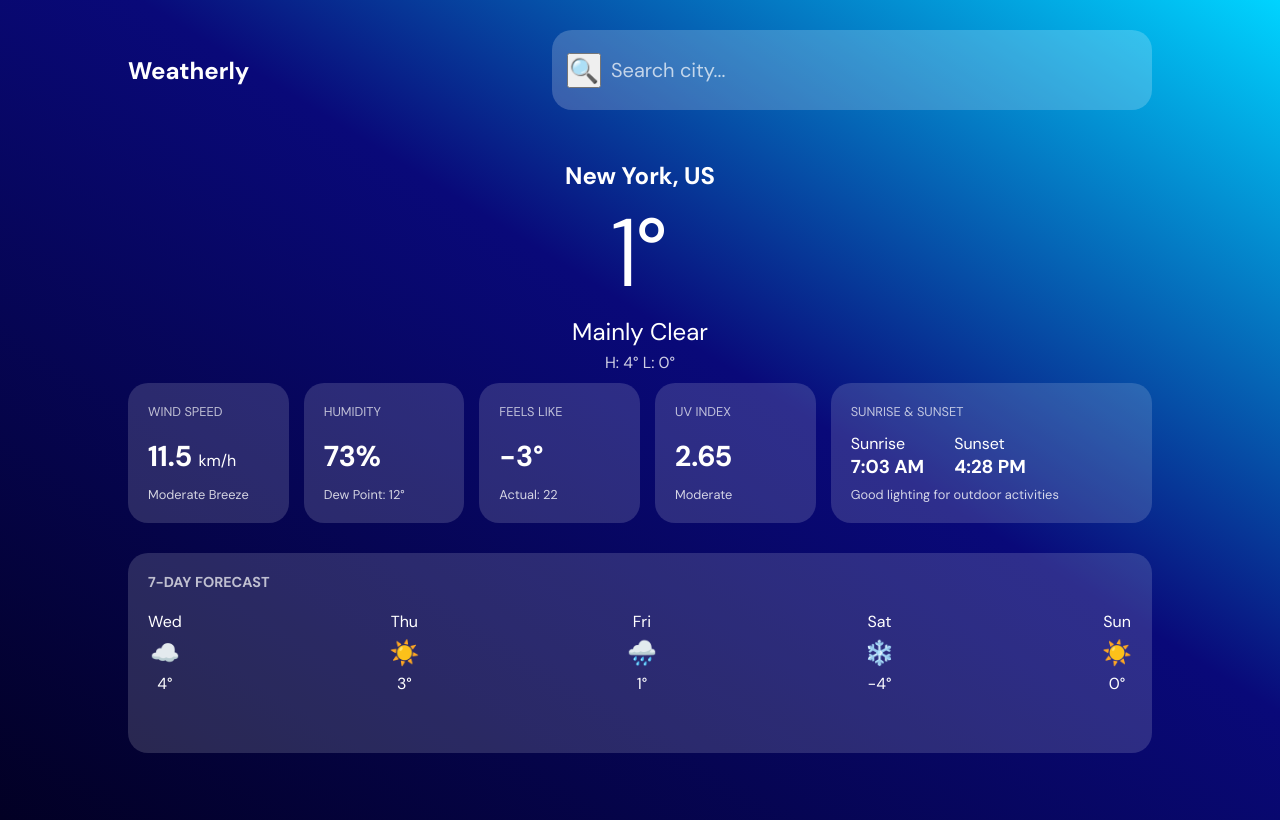
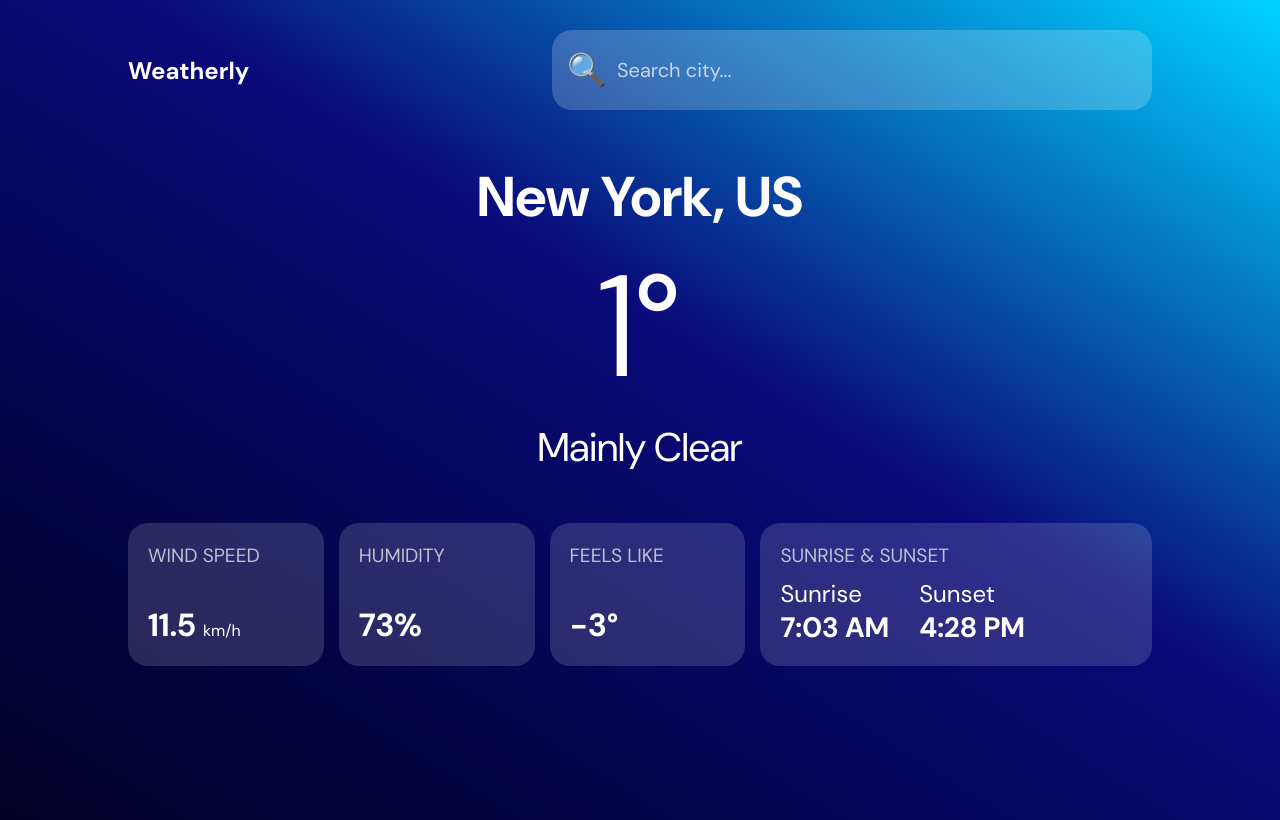
Before and after one commit to hrishikesh-tabib/Task-2-Weather-Forecast, a plain HTML site: page index.html in a window 1280 px wide. Drawn offline with Linux system fonts and the light colour scheme.

Commit message:
Final weather forecast with only functional blocks

```diff
--- a/index.html
+++ b/index.html
@@ -23,7 +23,7 @@
                 <h1>New York, US</h1>
                 <div class="current-temp">1°</div>
                 <div class="weather-desc">Mainly Clear</div>
-                <div class="high-low">H: 4°  L: 0°</div>
+
             </div>
         </section>
 
@@ -32,26 +32,26 @@
             <div class="card">
                 <div class="card-title">WIND SPEED</div>
                 <div class="card-value wind">11.5 <span>km/h</span></div>
-                <div class="card-sub">Moderate Breeze</div>
+
             </div>
 
             <div class="card">
                 <div class="card-title">HUMIDITY</div>
                 <div class="card-value humidity">73%</div>
-                <div class="card-sub">Dew Point: 12°</div>
+
             </div>
 
             <div class="card">
                 <div class="card-title">FEELS LIKE</div>
                 <div class="card-value feels-like">-3°</div>
-                <div class="card-sub">Actual: 22</div>
+
             </div>
 
-            <div class="card">
+            <!-- <div class="card">
                 <div class="card-title">UV INDEX</div>
                 <div class="card-value">2.65</div>
                 <div class="card-sub">Moderate</div>
-            </div>
+            </div> -->
 
              <div class="card wide-card">
                 <div class="card-title">SUNRISE & SUNSET</div>
@@ -65,43 +65,10 @@
                         <h3>4:28 PM</h3>
                     </div>
                 </div>
-                <div class="card-sub">Good lighting for outdoor activities</div>
-            </div>
+                <!-- <div class="card-sub">Good lighting for outdoor activities</div>
+            </div> -->
 
         </section>
-
-        <section class="forecast-section">
-            <h3>7-Day Forecast</h3>
-            <div class="forecast-row">
-                <div class="forecast-day">
-                    <span>Wed</span>
-                    <div class="icon-placeholder">☁️</div>
-                    <span>4°</span>
-                </div>
-                <div class="forecast-day">
-                    <span>Thu</span>
-                    <div class="icon-placeholder">☀️</div>
-                    <span>3°</span>
-                </div>
-                <div class="forecast-day">
-                    <span>Fri</span>
-                    <div class="icon-placeholder">🌧️</div>
-                    <span>1°</span>
-                </div>
-                <div class="forecast-day">
-                    <span>Sat</span>
-                    <div class="icon-placeholder">❄️</div>
-                    <span>-4°</span>
-                </div>
-                <div class="forecast-day">
-                    <span>Sun</span>
-                    <div class="icon-placeholder">☀️</div>
-                    <span>0°</span>
-                </div>
-            </div>
-        </section>
-
-
 
     </div>
 
--- a/style.css
+++ b/style.css
@@ -76,19 +76,31 @@ body {
     color: rgba(255, 255, 255, 0.7);
 }
 
+.icon-placeholder {
+    background: transparent;
+    border: none;
+    /* width: 50px;
+    height: 50px; */
+    font-size: 2rem;
+}
+
 /* --- MAIN WEATHER SECTION --- */
 .main-weather {
     text-align: center;
-    margin-bottom: 10px;
+    margin-bottom: 50px;
+}
+
+.city-info h1 {
+    font-size: 3.5rem;
 }
 
 .current-temp {
-    font-size: 6rem; /* Big number like the PDF */
+    font-size: 9rem; /* Big number like the PDF */
     font-weight: 300;
 }
 
 .weather-desc {
-    font-size: 1.5rem;
+    font-size: 2.5rem;
     margin-bottom: 5px;
 }
 
@@ -124,14 +136,14 @@ body {
 }
 
 .card-title {
-    font-size: 0.8rem;
+    font-size: 1.2rem;
     opacity: 0.7;
     text-transform: uppercase;
     margin-bottom: 10px;
 }
 
 .card-value {
-    font-size: 1.8rem;
+    font-size: 2rem;
     font-weight: bold;
 }
 
@@ -150,44 +162,5 @@ body {
 .sun-times {
     display: flex;
     gap: 30px;
-}
-
-/* --- FORECAST SECTION --- */
-.forecast-section {
-    background: rgba(255, 255, 255, 0.15);
-    border-radius: 20px;
-    padding: 20px;
-    height: 100%;
-    max-height: 200px;
-}
-
-.forecast-section h3 {
-    font-size: 0.9rem;
-    margin-bottom: 20px;
-    opacity: 0.7;
-    text-transform: uppercase;
-}
-
-.forecast-row {
-    display: flex;
-    justify-content: space-between; /* Spreads days evenly */
-    text-align: center;
-}
-
-.forecast-day {
-    display: flex;
-    flex-direction: column;
-    gap: 5px;
-}
-
-.icon-placeholder {
     font-size: 1.5rem;
 }
-
-/* --- FOOTER --- */
-.credits {
-    margin-top: 30px;
-    text-align: center;
-    font-size: 0.7rem;
-    opacity: 0.5;
-}
```
